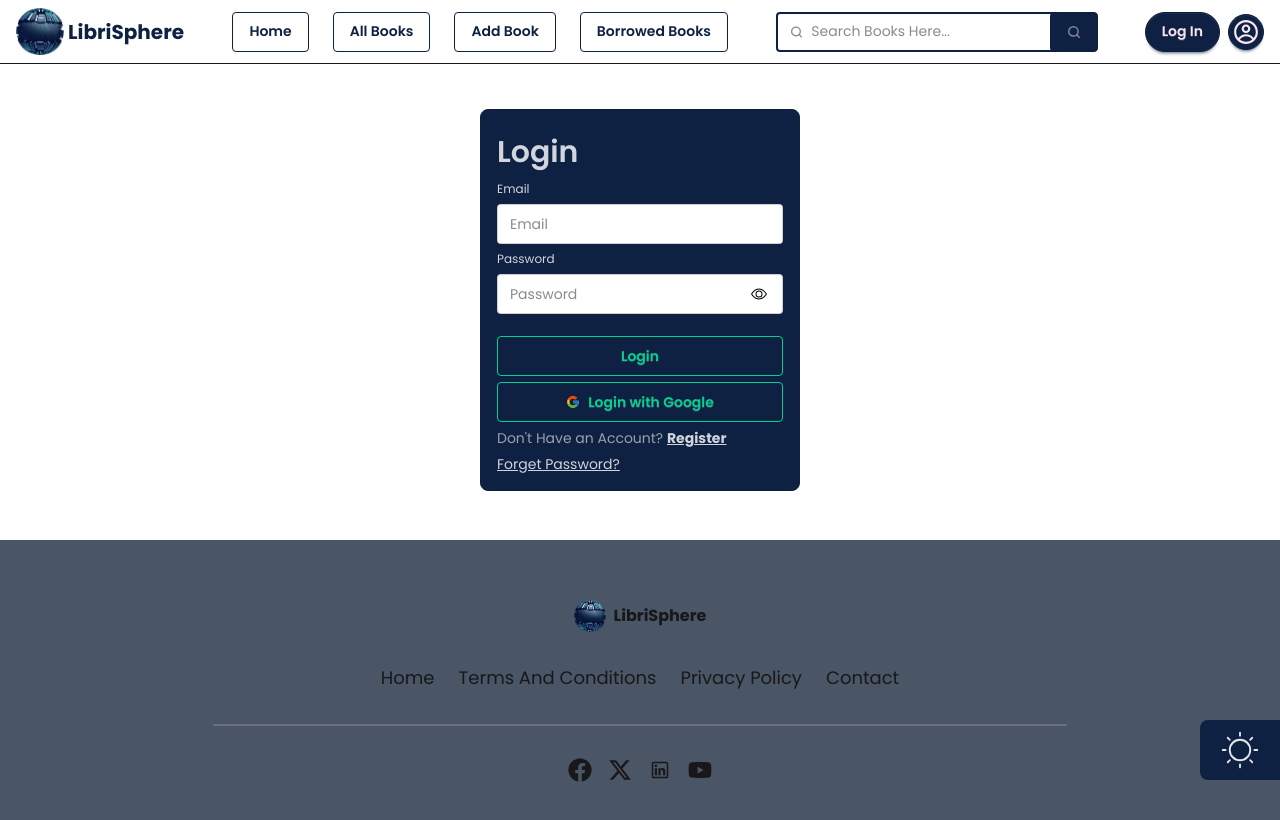
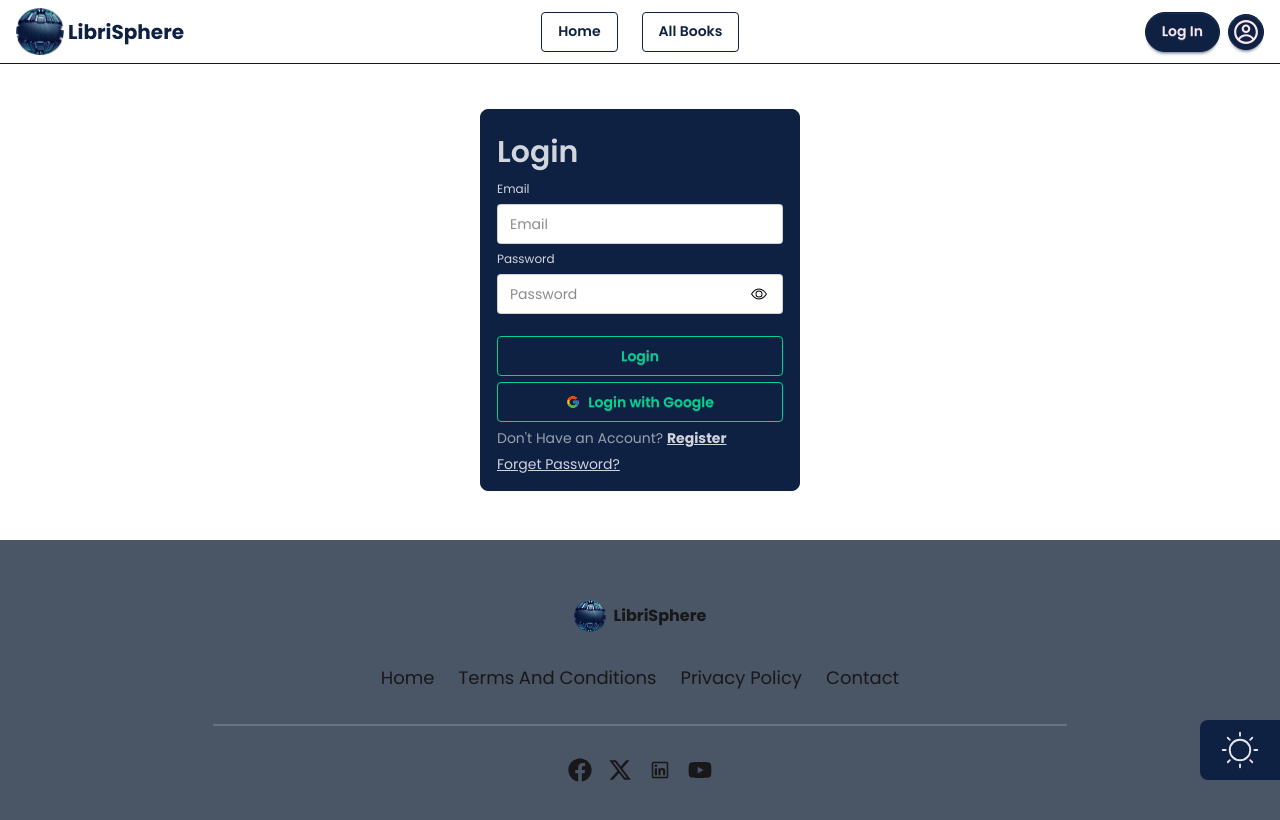
Before and after one commit to Naeem240/libri-sphere-client-side, a React (Vite) app: page /login in a window 1280 px wide. Shown: the top 820 px of the page. Built offline with nearby package versions, Linux system fonts and the light colour scheme; no server answers; a web font is replaced by a local one.

Commit message:
Navlinks limit for logged out user

```diff
--- a/src/Components/Navbar.jsx
+++ b/src/Components/Navbar.jsx
@@ -1,5 +1,5 @@
 import React, { use, useState } from 'react';
-import { navLink4Header } from './Navlink';
+// import { navLink4Header } from './Navlink';
 import { CgProfile } from 'react-icons/cg';
 import { Link, Links, NavLink } from 'react-router';
 import { CiLight } from 'react-icons/ci';
@@ -10,9 +10,16 @@ import { Tooltip } from 'react-tooltip';
 import Swal from 'sweetalert2';
 
 const Navbar = ({ theme, setTheme }) => {
+        const { user, loading, logOut, setLoading } = use(AuthContext)
+
+    const navLink4Header =
+    <ul className="flex gap-2 lg:gap-6 flex-col lg:flex-row">
+        <li><NavLink viewTransition className='btn btn-outline btn-secondary w-full shadow-lg lg:shadow-none lg:w-auto' to='/'>Home</NavLink></li>
+        <li><NavLink viewTransition className='btn btn-outline btn-secondary w-full shadow-lg lg:shadow-none lg:w-auto' to='/all-books'>All Books</NavLink></li>
+        <li><NavLink viewTransition className={`${user? '' : 'hidden'} btn btn-outline btn-secondary w-full shadow-lg lg:shadow-none lg:w-auto`} to='/add-books'>Add Book</NavLink></li>
+        <li><NavLink viewTransition className={`${user? '' : 'hidden'} btn btn-outline btn-secondary w-full shadow-lg lg:shadow-none lg:w-auto`} to='/borrowed-books'>Borrowed Books</NavLink></li>
+    </ul>
     const [menu, setMenu] = useState(false);
-
-    const { user, loading, logOut, setLoading } = use(AuthContext)
 
     const handleLogout = () => {
         setLoading(true)
@@ -64,7 +71,7 @@ const Navbar = ({ theme, setTheme }) => {
             <div className='hidden lg:block mr-2'>
                 {navLink4Header}
             </div>
-            <label className="input border-2 border-secondary mr-2 -z-20">
+            <label className={`${user? '' : 'hidden'} input border-2 border-secondary mr-2 -z-20`}>
                 <svg className="h-[1em] opacity-50" xmlns="http://www.w3.org/2000/svg" viewBox="0 0 24 24">
                     <g
                         strokeLinejoin="round"
```
